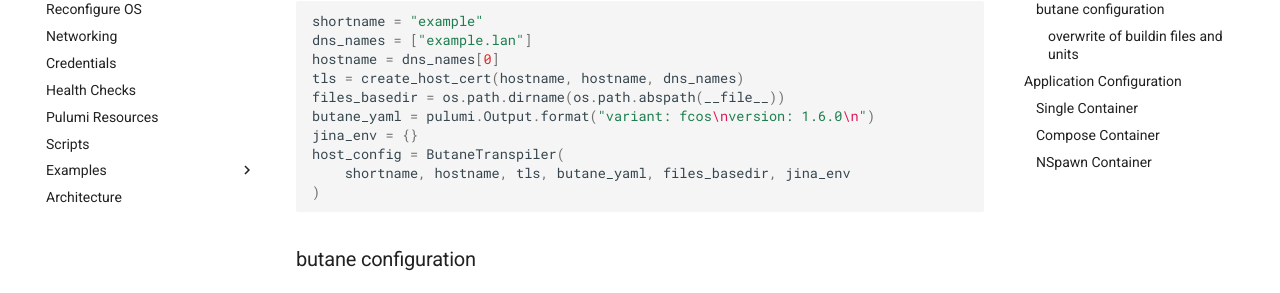
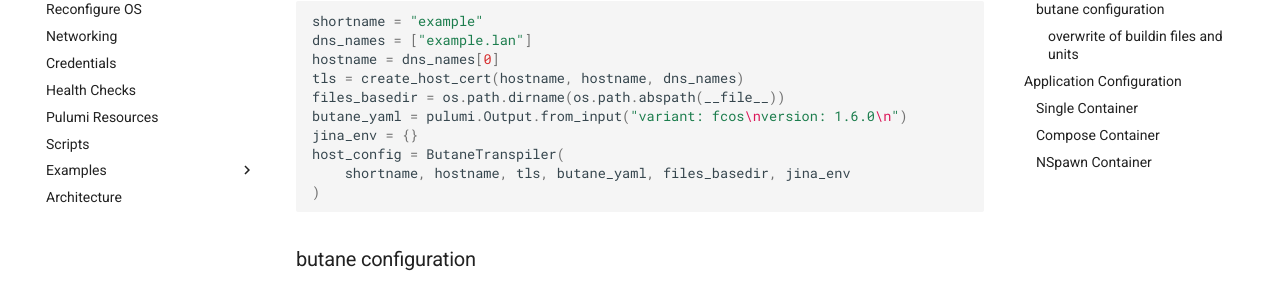
Before and after one commit to wuxxin/infra-shared, an MkDocs documentation site: the page built from docs/os.md, in a window 1280 px wide and 900 px high, scrolled down 860 px. Shown: the part 153-446 px from the top of the window. Built offline with MkDocs 1.6.1 and Material for MkDocs 9.7.7, drawn with Linux system fonts in a browser that asks for light colours.

Commit message:
clean example

```diff
--- a/docs/os.md
+++ b/docs/os.md
@@ -31,7 +31,7 @@ dns_names = ["example.lan"]
 hostname = dns_names[0]
 tls = create_host_cert(hostname, hostname, dns_names)
 files_basedir = os.path.dirname(os.path.abspath(__file__))
-butane_yaml = pulumi.Output.format("variant: fcos\nversion: 1.6.0\n")
+butane_yaml = pulumi.Output.from_input("variant: fcos\nversion: 1.6.0\n")
 jina_env = {}
 host_config = ButaneTranspiler(
     shortname, hostname, tls, butane_yaml, files_basedir, jina_env
```
